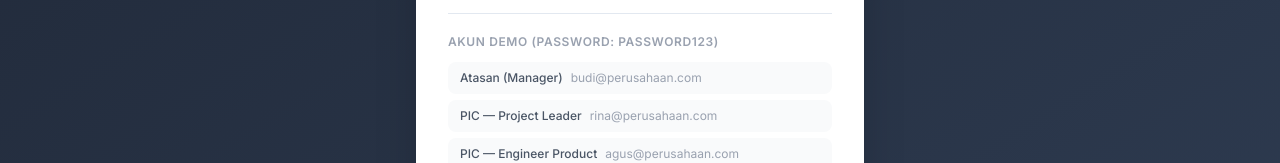
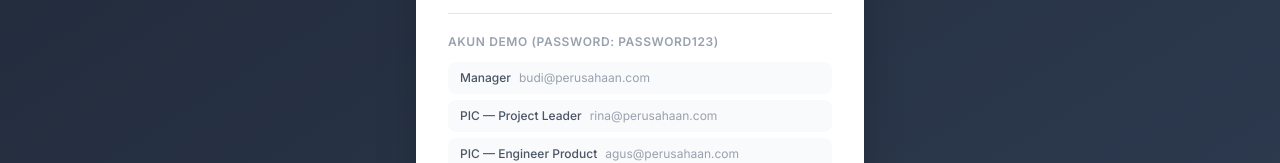
Before and after one commit to wildanrizkii/cmy-project-management, a Next.js app: page /login in a window 1280 px wide. Shown: the part 541-704 px from the top of the page. Built offline with nearby package versions, Linux system fonts and the light colour scheme.

Commit message:
refactor: rename role labels from Atasan/Bawahan to Manager/PIC

```diff
--- a/src/app/(auth)/login/page.tsx
+++ b/src/app/(auth)/login/page.tsx
@@ -108,7 +108,7 @@ function LoginForm() {
         </p>
         <div className="space-y-1.5">
           {[
-            { label: "Atasan (Manager)", email: "budi@perusahaan.com" },
+            { label: "Manager", email: "budi@perusahaan.com" },
             { label: "PIC — Project Leader", email: "rina@perusahaan.com" },
             { label: "PIC — Engineer Product", email: "agus@perusahaan.com" },
           ].map(({ label, email: demoEmail }) => (
--- a/src/app/(dashboard)/profile/page.tsx
+++ b/src/app/(dashboard)/profile/page.tsx
@@ -73,7 +73,7 @@ export default function ProfilePage() {
             <span className={`inline-flex px-2 py-0.5 rounded-full text-xs font-medium ${
               user?.role === "ATASAN" ? "bg-purple-100 text-purple-700" : "bg-green-100 text-green-700"
             }`}>
-              {user?.role === "ATASAN" ? "Atasan (Manager)" : "Bawahan (PIC)"}
+              {user?.role === "ATASAN" ? "Manager" : "PIC"}
             </span>
             {user?.department && (
               <span className="inline-flex px-2 py-0.5 rounded-full text-xs font-medium bg-blue-100 text-blue-700">
--- a/src/app/(dashboard)/users/page.tsx
+++ b/src/app/(dashboard)/users/page.tsx
@@ -13,8 +13,8 @@ import type { User, Department } from "@/types";
 import { useToast } from "@/components/layout/toast-context";
 
 const ROLE_OPTIONS = [
-  { value: "ATASAN", label: "Atasan (Manager)" },
-  { value: "BAWAHAN", label: "Bawahan (PIC)" },
+  { value: "ATASAN", label: "Manager" },
+  { value: "BAWAHAN", label: "PIC" },
 ];
 
 const DEPT_OPTIONS = Object.entries(DEPARTMENT_LABELS).map(([value, label]) => ({ value, label }));
@@ -162,8 +162,8 @@ export default function UsersPage() {
       <div className="grid grid-cols-3 gap-4">
         {[
           { label: "Total User", value: users.length, icon: Users, color: "text-blue-600 bg-blue-50" },
-          { label: "Atasan", value: users.filter((u) => u.role === "ATASAN").length, icon: ShieldCheck, color: "text-purple-600 bg-purple-50" },
-          { label: "Bawahan (PIC)", value: users.filter((u) => u.role === "BAWAHAN").length, icon: UserIcon, color: "text-green-600 bg-green-50" },
+          { label: "Manager", value: users.filter((u) => u.role === "ATASAN").length, icon: ShieldCheck, color: "text-purple-600 bg-purple-50" },
+          { label: "PIC", value: users.filter((u) => u.role === "BAWAHAN").length, icon: UserIcon, color: "text-green-600 bg-green-50" },
         ].map(({ label, value, icon: Icon, color }) => (
           <div key={label} className="bg-white rounded-xl border border-gray-100 shadow-sm p-4 flex items-center gap-4">
             <div className={`w-10 h-10 rounded-xl flex items-center justify-center ${color}`}>
@@ -251,7 +251,7 @@ export default function UsersPage() {
                         ? "bg-purple-100 text-purple-700"
                         : "bg-green-100 text-green-700"
                     }`}>
-                      {u.role === "ATASAN" ? "Atasan" : "Bawahan"}
+                      {u.role === "ATASAN" ? "Manager" : "PIC"}
                     </span>
                   </td>
                   <td className="px-4 py-3 text-gray-600">
--- a/src/components/layout/sidebar.tsx
+++ b/src/components/layout/sidebar.tsx
@@ -113,7 +113,7 @@ export function Sidebar() {
                 <p className="text-sm font-semibold truncate">{session?.user?.name}</p>
                 <p className="text-xs text-gray-400 truncate">
                   {session?.user?.role === "ATASAN"
-                    ? "Atasan (Manager)"
+                    ? "Manager"
                     : DEPARTMENT_LABELS[(session?.user?.department as Department) ?? "PROJECT_LEADER"]}
                 </p>
               </div>
--- a/src/components/proyek/create-project-modal.tsx
+++ b/src/components/proyek/create-project-modal.tsx
@@ -130,7 +130,7 @@ export function CreateProjectModal({ onClose, onCreate }: Props) {
             </div>
 
             <div>
-              <label className="block text-xs font-semibold text-gray-600 mb-1">PIC (Bawahan) *</label>
+              <label className="block text-xs font-semibold text-gray-600 mb-1">PIC *</label>
               <select
                 required
                 value={form.picId}
```
